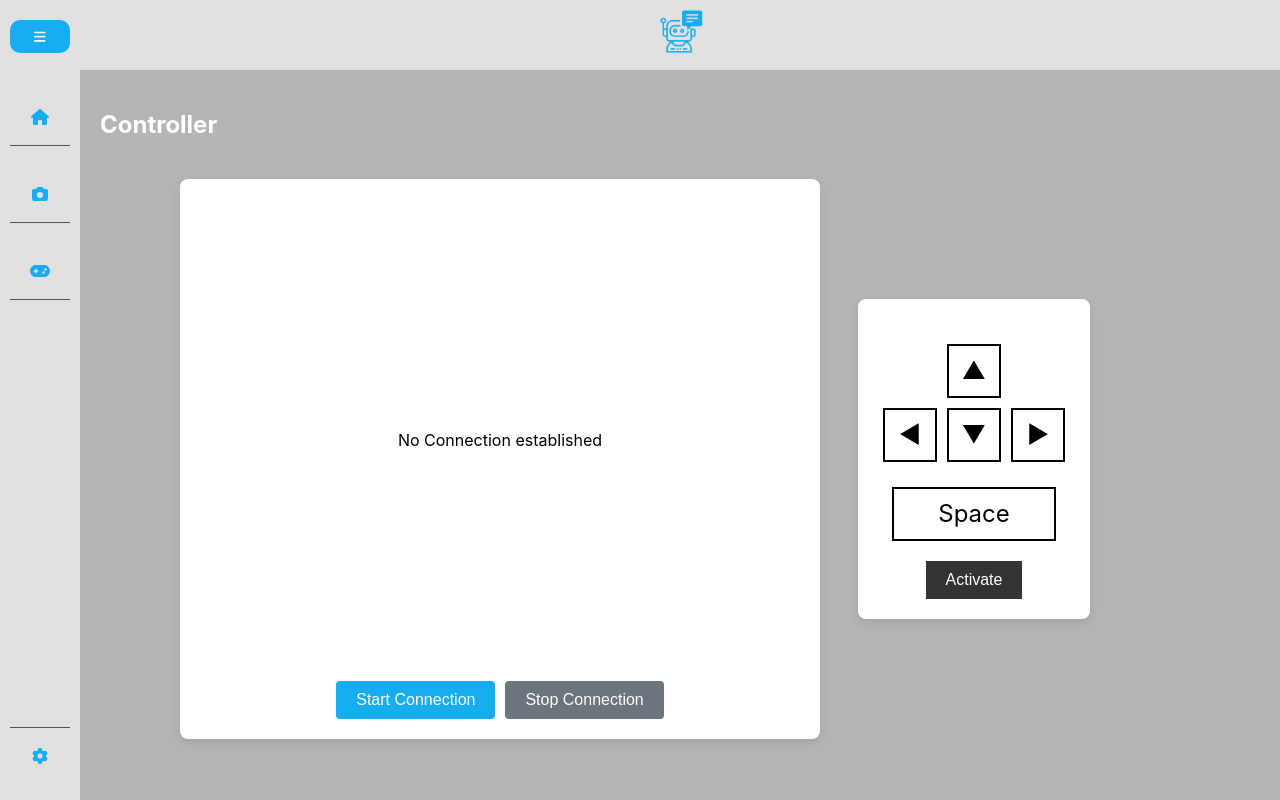
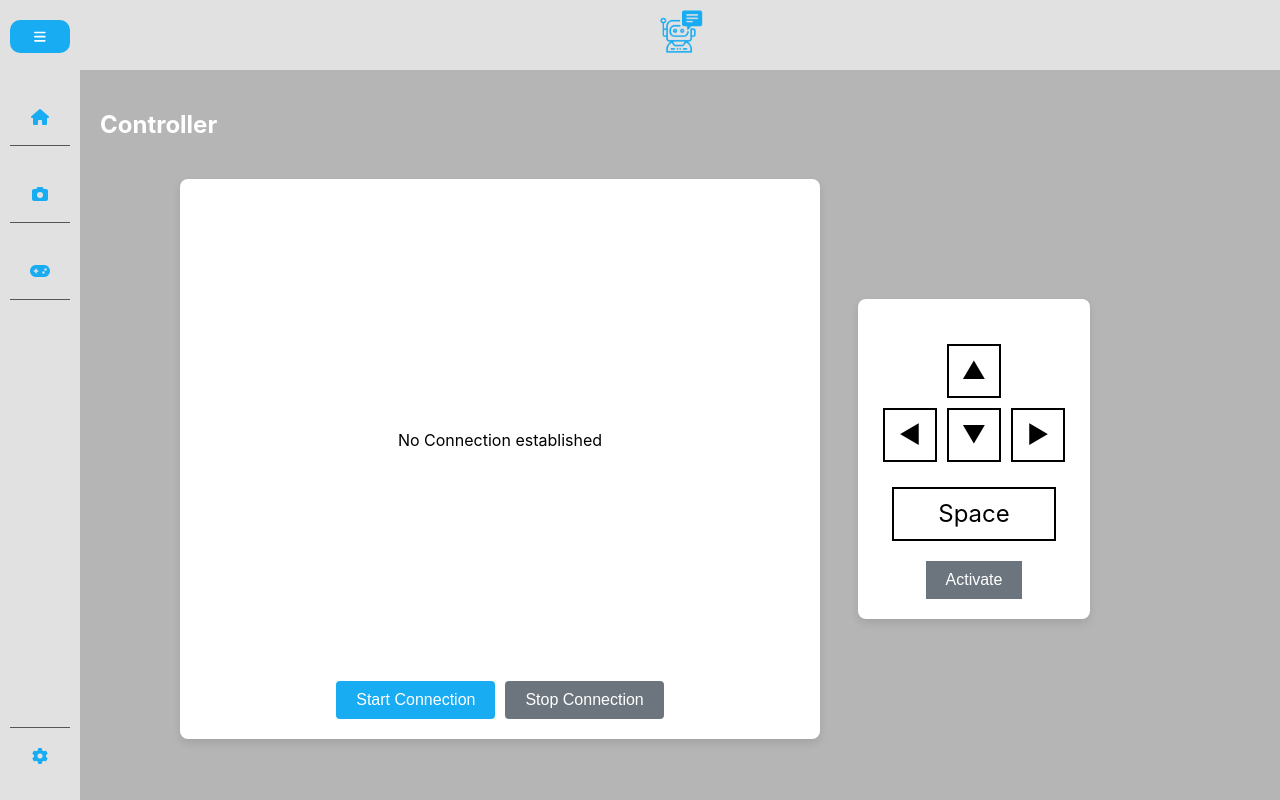
Before and after one commit to aronse1/FRR, a React (Create React App) app in the folder frr-frontend/: page /controller in a window 1280 px wide. Built offline with nearby package versions, Linux system fonts and the light colour scheme; no server answers.

Commit message:
added WebSocket.OPEN check

```diff
--- a/frr-frontend/src/components/Controller.css
+++ b/frr-frontend/src/components/Controller.css
@@ -150,7 +150,7 @@ img {
   font-size: 16px;
   cursor: pointer;
   border: none;
-  background-color: #333;
+  background-color: #6c757d;
   color: white;
   transition: background-color 0.3s ease;
 }
--- a/frr-frontend/src/components/Controller.js
+++ b/frr-frontend/src/components/Controller.js
@@ -70,6 +70,7 @@ const Controller = () => {
 
     wsControlRef.current.onerror = () => {
       setIsControlActive(false);
+
     };
 
     return () => {
@@ -81,14 +82,14 @@ const Controller = () => {
 
   useEffect(() => {
     const handleKeyDown = (event) => {
-      if (isControlActive && wsControlRef.current) {
+      if (isControlActive && wsControlRef.current && wsControlRef.current.readyState === WebSocket.OPEN) {
         wsControlRef.current.send(JSON.stringify({ type: 'keydown', key: event.key }));
         setPressedKey(event.key);
       }
     };
 
     const handleKeyUp = (event) => {
-      if (isControlActive && wsControlRef.current) {
+      if (isControlActive && wsControlRef.current && wsControlRef.current.readyState === WebSocket.OPEN) {
         wsControlRef.current.send(JSON.stringify({ type: 'keyup', key: event.key }));
         setPressedKey(null);
       }
```
